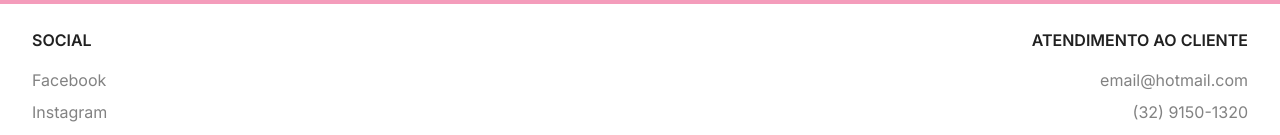
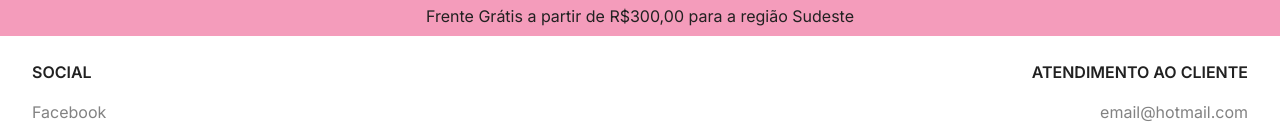
Before and after one commit to luizamc003/Next-Desafio-2025.1, a Next.js app: page / in a window 1280 px wide. Shown: the top 135 px of the page. Built offline with nearby package versions, Linux system fonts and the light colour scheme.

Commit message:
add topbar

```diff
--- a/src/app/layout.tsx
+++ b/src/app/layout.tsx
@@ -2,6 +2,7 @@ import type { Metadata } from "next";
 import { Inter } from "next/font/google";
 import "./globals.css";
 import Footer from "@/components/footer";
+import Header from "@/components/header";
 
 const inter = Inter({
   weight: ["300", "400", "500", "600", "700", "800", "900"],
@@ -24,6 +25,7 @@ export default function RootLayout({
     <html lang="pt">
       <body className={inter.className}>
         {children}
+        <Header />
         <Footer />
       </body>
     </html>
--- a/src/components/header/index.tsx
+++ b/src/components/header/index.tsx
@@ -0,0 +1,5 @@
+import Topbar from "./topbar";
+
+export default function Header() {
+  return <Topbar />;
+}
--- a/src/components/header/topbar/index.tsx
+++ b/src/components/header/topbar/index.tsx
@@ -0,0 +1,9 @@
+export default function Topbar() {
+  return (
+    <div className="flex justify-center items-center bg-secondary-pink py-1">
+      <p className="text-dark">
+        Frente Grátis a partir de R$300,00 para a região Sudeste
+      </p>
+    </div>
+  );
+}
```
Also changed, not shown: 1 other file (tests, documents, lock files or other folders).
